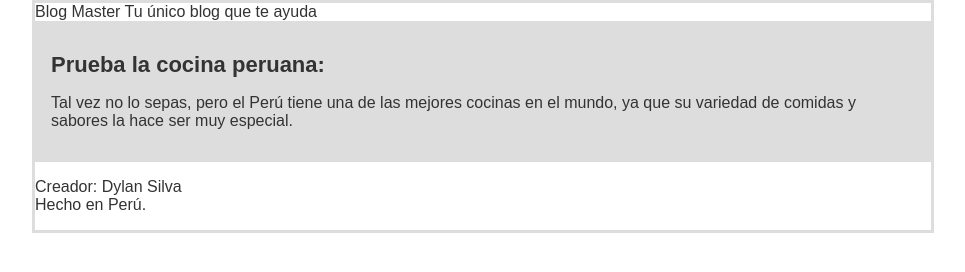
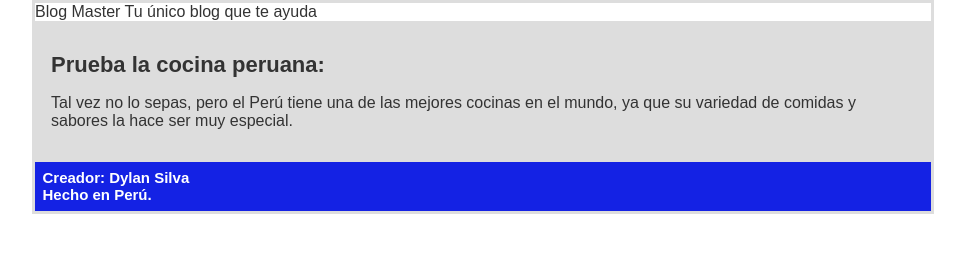
Before and after one commit to dylancode1310/comida-peruana, a plain HTML site: page index.html in a window 1280 px wide. Shown: the whole page, without its empty margins (157-1122 px from the left). Drawn offline with Linux system fonts and the light colour scheme.

Commit message:
quito la etiqueta <p> y agrego estilo al footer

```diff
--- a/css/estilos.css
+++ b/css/estilos.css
@@ -28,3 +28,12 @@ body
     background: #DDD;
     padding: 1em;
 }
+
+#footer
+{
+    background: #1422e4;
+    font-size: 15px;
+    padding: 0.5em;
+    color: white;
+    font-weight: bold;
+}
--- a/index.html
+++ b/index.html
@@ -23,10 +23,8 @@
             </p>
         </div>
         <div id="footer">
-            <p>
                 Creador: Dylan Silva </br>
                 Hecho en Perú.
-            </p>
         </div>
     </div>
 </body>
```
